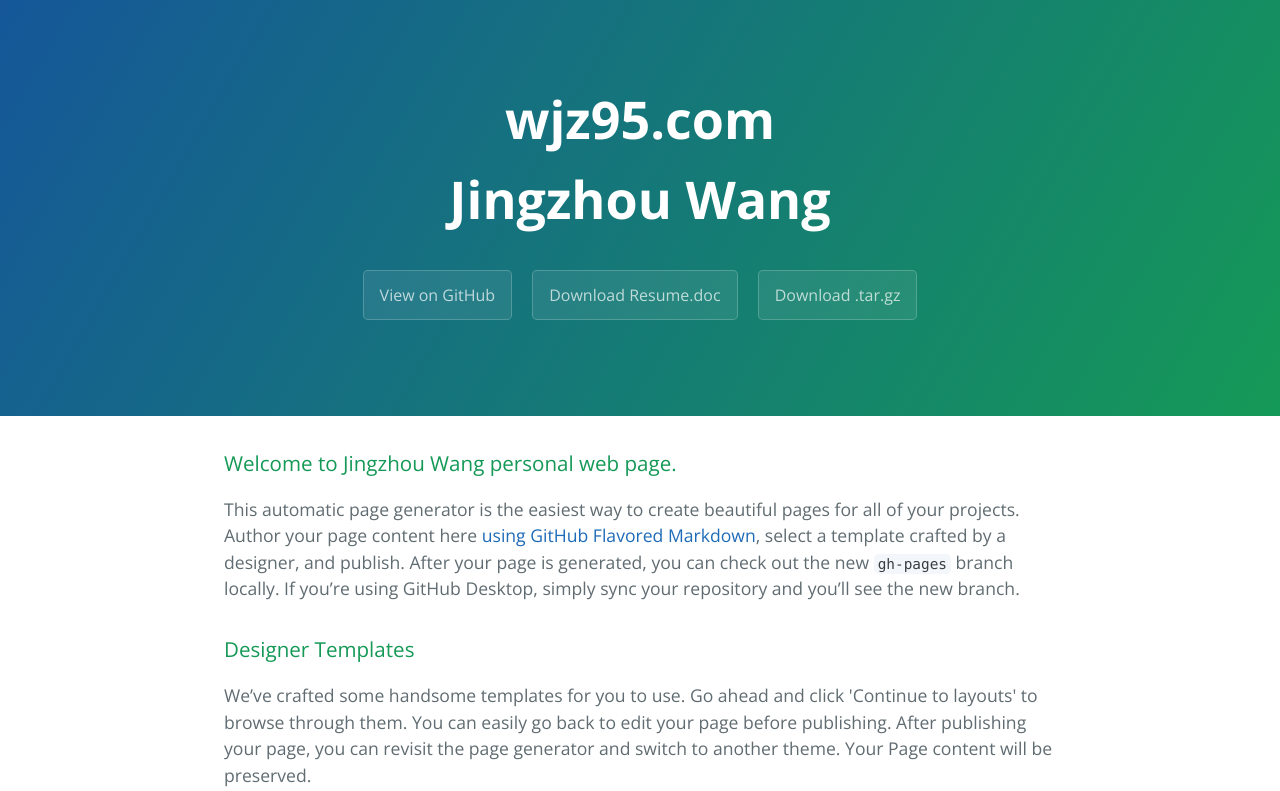
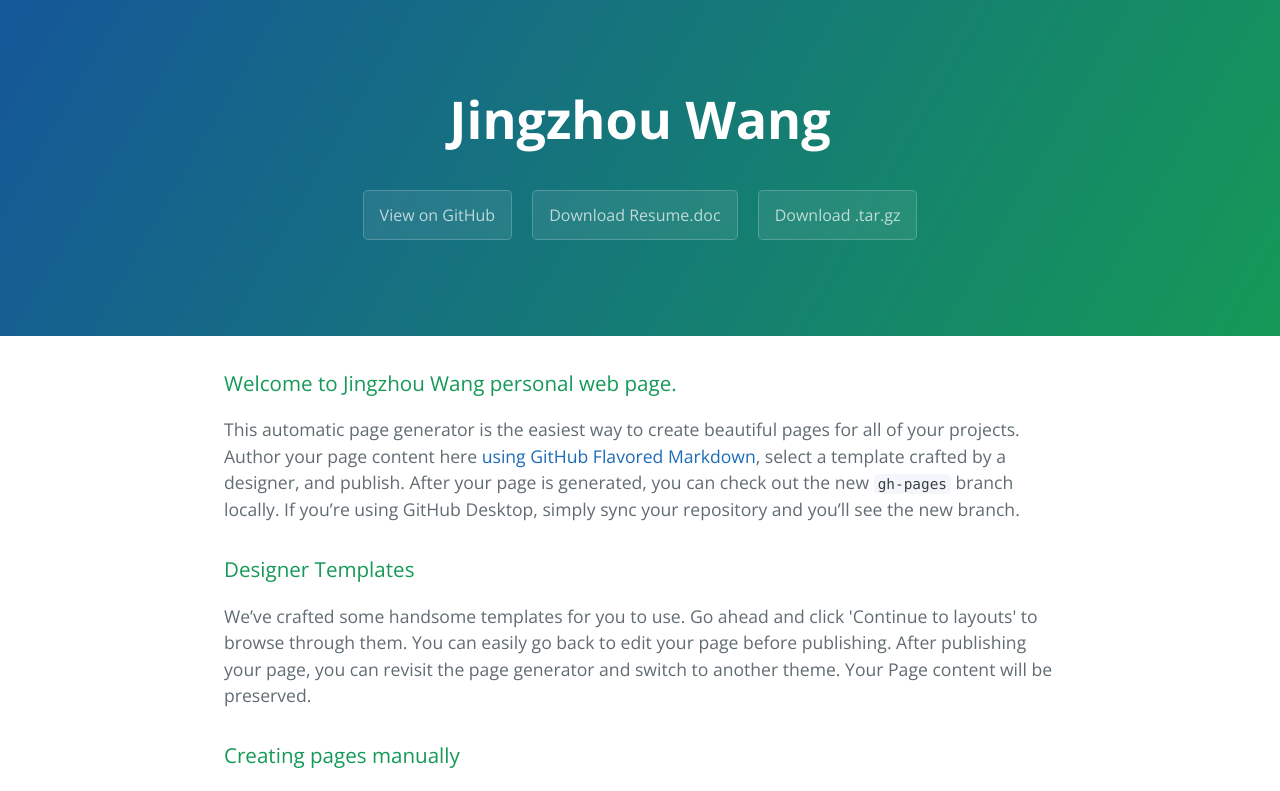
Before and after one commit to wang2542/wjz95.com, a plain HTML site: page index.html in a window 1280 px wide. Shown: the top 791 px of the page. Drawn offline with nearby package versions, Linux system fonts and the light colour scheme.

Commit message:
Update index.html

```diff
--- a/index.html
+++ b/index.html
@@ -12,7 +12,6 @@
   </head>
   <body>
     <section class="page-header">
-      <h1 class="project-name">wjz95.com</h1>
       <h1 class="project-name">Jingzhou Wang</h1>
       <h2 class="project-tagline"></h2>
       <a href="https://github.com/wang2542" class="btn">View on GitHub</a>
```
